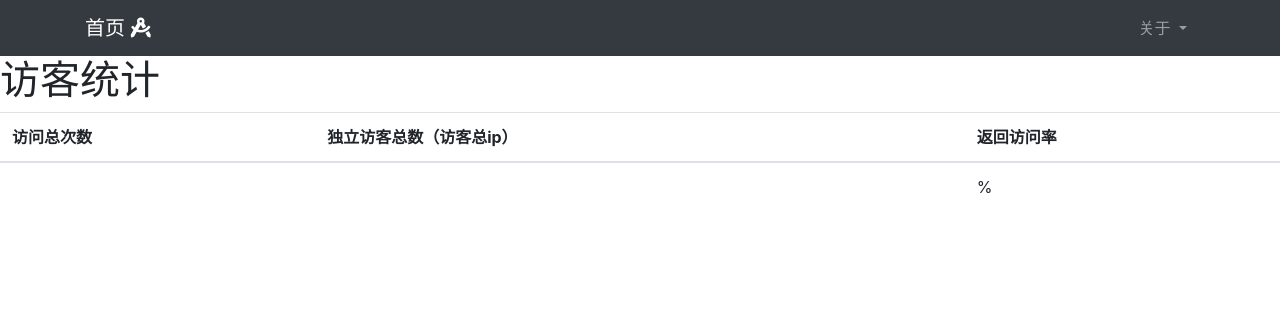
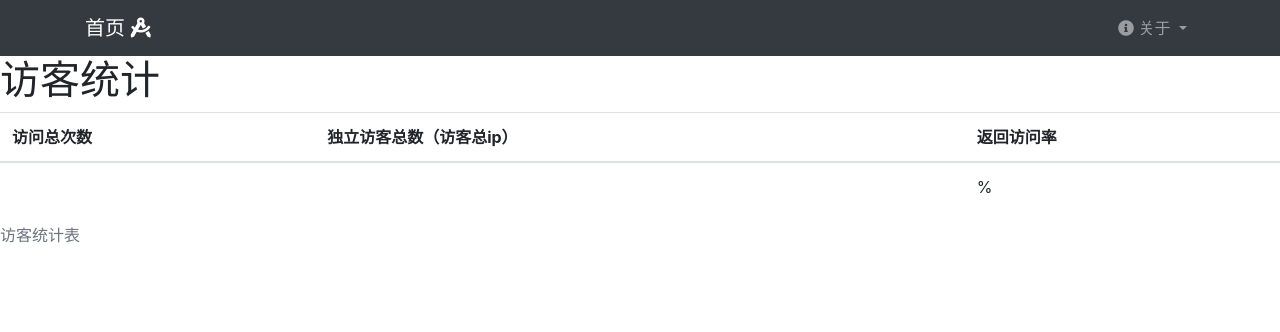
Before and after one commit to icaijy/junyi08.com, a Django app: template article/templates/about/visitors.html in a window 1280 px wide. Shown: the top 332 px of the page. Run offline with Django 3.2, Linux system fonts and the light colour scheme; the template is opened without the code that fills it, so the values that code supplies are empty; some libraries are stand-ins or nearby versions.

Commit message:
update templates

```diff
--- a/article/templates/about/visitors.html
+++ b/article/templates/about/visitors.html
@@ -2,11 +2,12 @@
 {% load static %}
 
 {% block title %}
-    访客统计(beta)
+    访客统计
 {% endblock title %}
 {% block content %}
 <h1>访客统计</h1>
-<table class="table table-hover">
+<table class="table">
+	<caption>访客统计表</caption>
 	<thead>
 		<tr>
 			<th>访问总次数</th>
--- a/article/templates/base.html
+++ b/article/templates/base.html
@@ -5,6 +5,7 @@
     <meta charset="utf-8">
     <title>{% block title %}{% endblock %}- 君逸的个人网站</title>
     <link rel="stylesheet" href="{% static 'monokai.css' %}">
+<!--    <link rel="stylesheet" href="{% static 'editormd.preview.min.css' %}">-->
     <link rel="stylesheet" href="https://cdn.jsdelivr.net/npm/bootstrap@4.5.3/dist/css/bootstrap.min.css">
     <link rel="stylesheet" href="{% static 'index.css' %}">
     <!--    <link rel="stylesheet" href="https://cdn.jsdelivr.net/npm/font-awesome@4.7.0/css/font-awesome.css">-->
--- a/article/templates/header.html
+++ b/article/templates/header.html
@@ -6,18 +6,20 @@
         <li class="nav-item">
           <!--<a class="nav-link" href="https://junyi08.com">返回君逸的个人网站</a>-->
         </li>
+
         <li class="navbar-item dropdown">
-                <a class="nav-link dropdown-toggle" href="#" id="navbardrop" data-toggle="dropdown">
-        关于
-      </a>
-      <div class="dropdown-menu">
-        <a class="dropdown-item" href="/visitor">访客统计</a>
-<!--        <a class="dropdown-item" href="#">Link 2</a>-->
-<!--        <a class="dropdown-item" href="#">Link 3</a>-->
-      </div>
+            <a class="nav-link dropdown-toggle" href="#" id="navbardrop" data-toggle="dropdown">
+              <i class="fa fa-info-circle"></i> 关于
+            </a>
+
+            <div class="dropdown-menu">
+              <a class="dropdown-item" href="/visitor">访客统计</a>
+              <!-- <a class="dropdown-item" href="#">Link 2</a>-->
+              <!-- <a class="dropdown-item" href="#">Link 3</a>-->
+            </div>
+
         </li>
       </ul>
     </div>
-
   </div>
 </nav>
```
